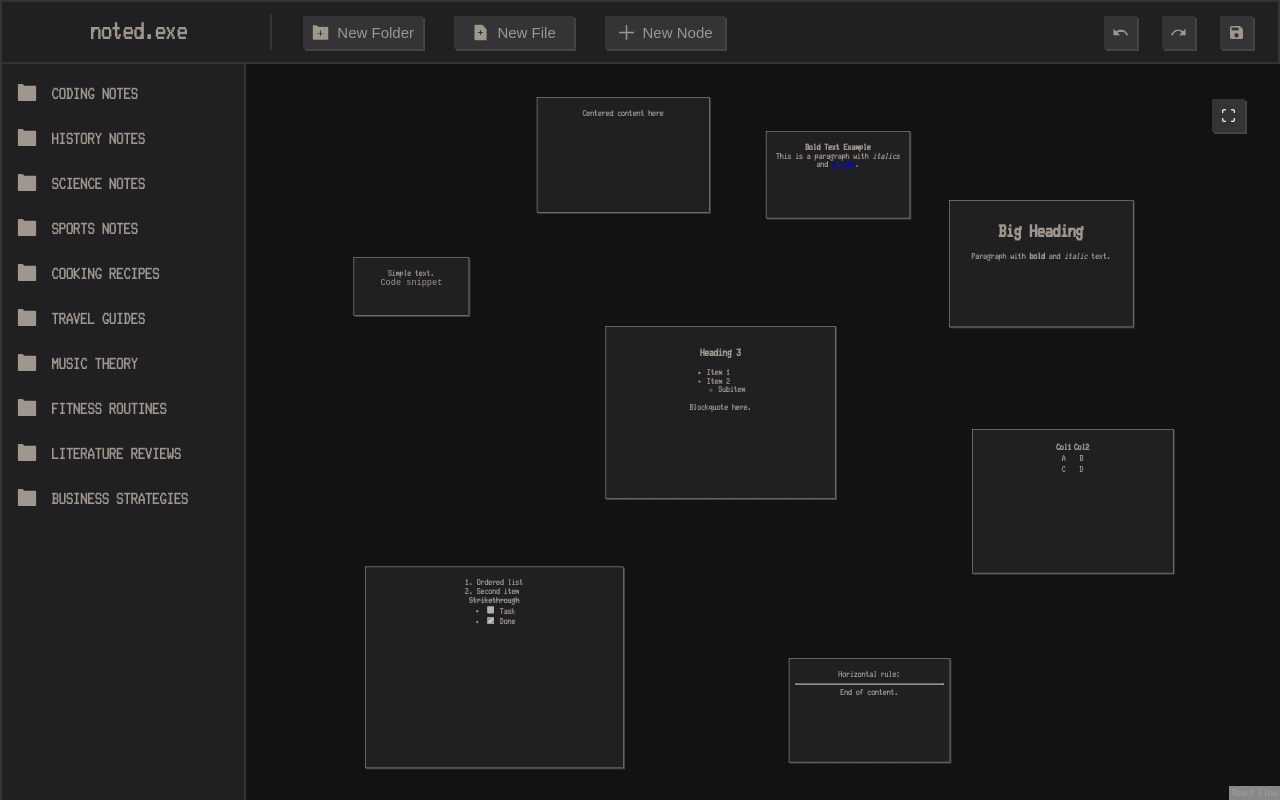
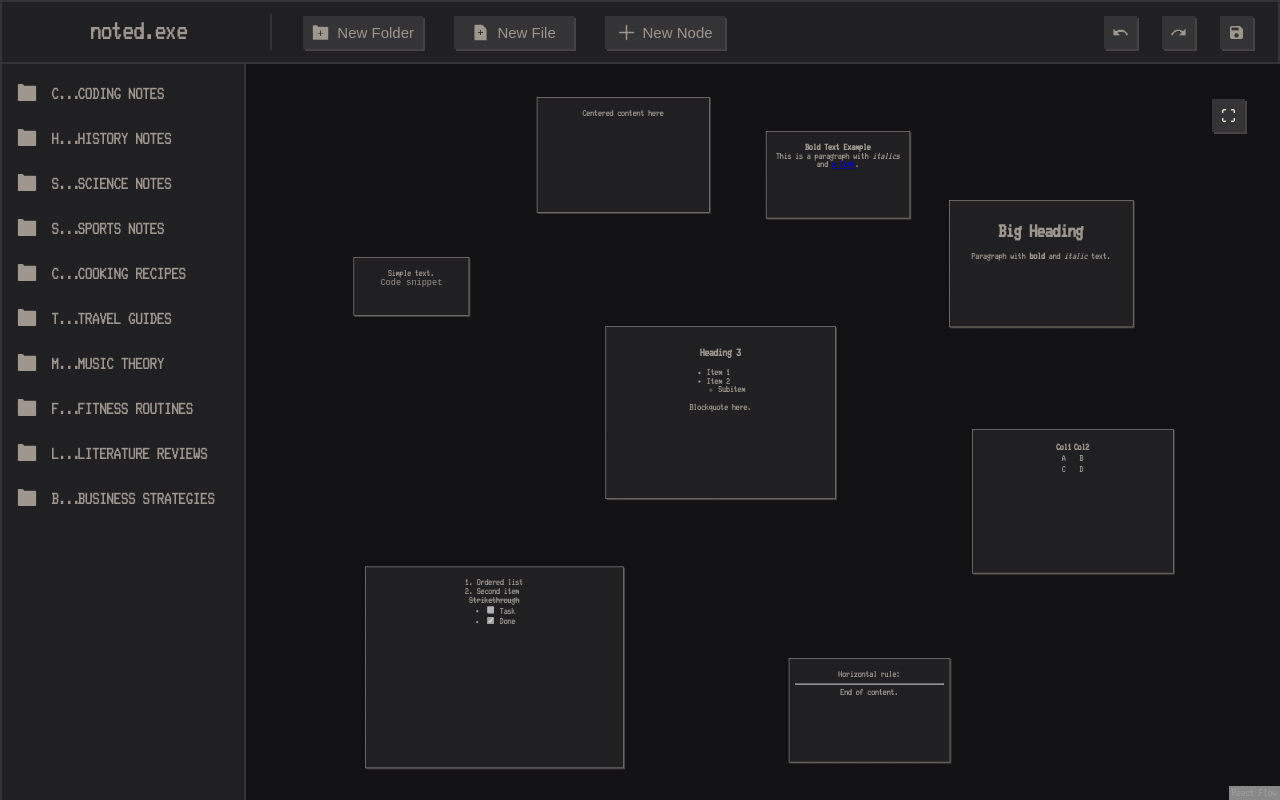
Before and after one commit to JohnArochaDev/noted, a Next.js app: page / in a window 1280 px wide. Built offline with nearby package versions, Linux system fonts and the light colour scheme.

Commit message:
added styling so the input of the folder matches the plain text

```diff
--- a/app/Components/SideBar/Folder/index.tsx
+++ b/app/Components/SideBar/Folder/index.tsx
@@ -21,6 +21,7 @@ export const TreeFolder = (props: TreeFolderType) => {
 
   const [selected, setSelected] = useState<boolean>(false);
   const [isHovered, setIsHovered] = useState<boolean>(false);
+  const [text, setText] = useState<string>(folderData.name);
   const [open, setOpen] = useState<boolean>(false);
 
   const onClick = () => {
@@ -83,6 +84,17 @@ export const TreeFolder = (props: TreeFolderType) => {
           <span className={styles.folderText}>
             {folderData.name.toUpperCase()}
           </span>
+          <input
+            className={styles.folderTextInput}
+            value={text.toUpperCase()}
+            onChange={(e) => setText(e.target.value)}
+            onPointerDown={(e) => e.stopPropagation()}
+            style={{
+              border: "none",
+              background: "transparent",
+              resize: "none",
+            }}
+          />
           <ThreeDots isHovered={isHovered} id={folderData.id} />
         </div>
       </NodeRow>
--- a/app/Components/SideBar/Folder/styles.module.scss
+++ b/app/Components/SideBar/Folder/styles.module.scss
@@ -23,6 +23,7 @@
   white-space: nowrap;
   overflow: hidden;
   text-overflow: ellipsis;
+  font-size: 16px;
 }
 
 .folder:hover {
@@ -46,3 +47,27 @@
   width: auto;
   height: auto;
 }
+
+.folderTextInput {
+  flex: 1;
+  white-space: nowrap;
+  overflow: hidden;
+  text-overflow: ellipsis;
+  font-family: "Rainbow100", sans-serif;
+  color: #9e968e;
+  text-align: left;
+  margin-left: 0;
+  padding-left: 0;
+  font-size: 16px;
+  font-weight: 100;
+}
+
+.folderTextInput:focus {
+  outline: none;
+  border: none;
+}
+
+.folderTextInput::selection {
+  color: #ffffff;
+  background: #9e968e;
+}
```
Also changed, not shown: app/Components/SideBar/ThreeDots/PopupMenu/index.tsx (+7 -0 lines).
